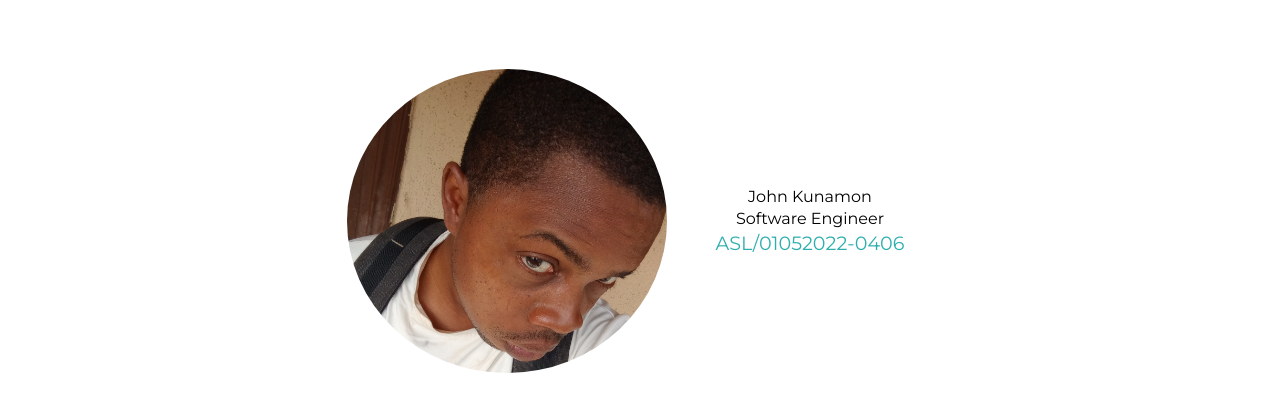
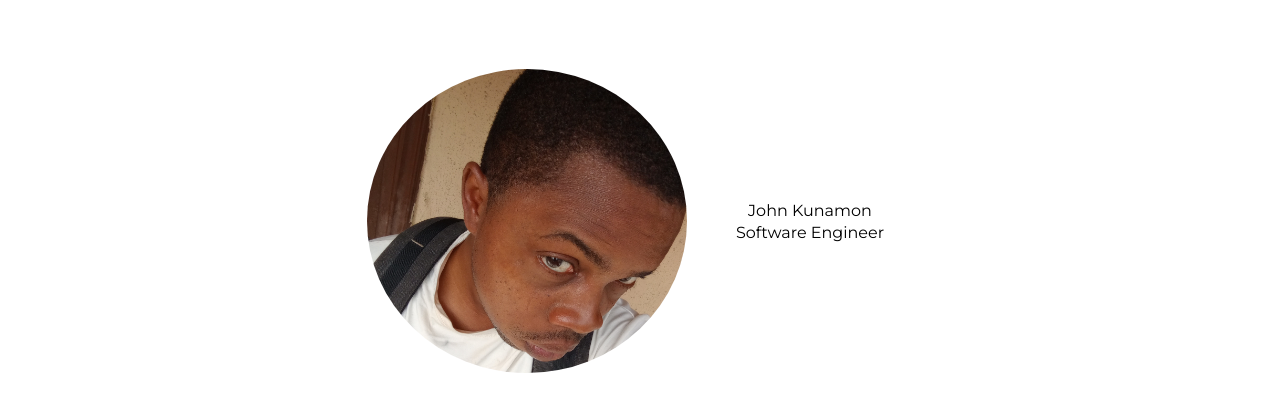
Before and after one commit to Cetezin/mygist, a plain HTML site: page index.html in a window 1280 px wide. Shown: the part 101-512 px from the top of the page. Drawn offline with Linux system fonts and the light colour scheme.

Commit message:
just push

```diff
--- a/index.html
+++ b/index.html
@@ -44,7 +44,7 @@
                 <center>
                     <p>John Kunamon</p>
                     <p>Software Engineer</p>
-                    <p id="school_id">ASL/01052022-0406</p>
+                    <p id="school_id"></p>
                 </center>
             </div>
         </div>
```
